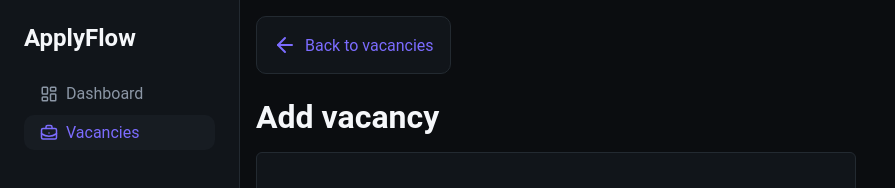
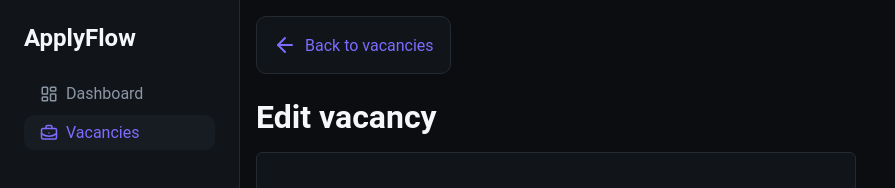
Before and after one commit to SHADrussed/apply-flow, a React (Vite) app: page /vacancies/1/edit in a window 1280 px wide. Shown: the top 188 px of the page, without its empty margins (0-895 px from the left). Built offline with nearby package versions, Linux system fonts and the light colour scheme.

Commit message:
small fixes

```diff
--- a/src/components/VacancyForm/VacancyForm.jsx
+++ b/src/components/VacancyForm/VacancyForm.jsx
@@ -1,4 +1,4 @@
-import { useContext, useState } from "react";
+import { useState } from "react";
 import {
   ErrorText,
   Field,
@@ -13,14 +13,14 @@ import {
 } from "./VacancyForm.styled";
 import { BackLink } from "../../styles/common";
 import { ArrowLeft } from "lucide-react";
-import { VacanciesContext } from "../../contexts/VacanciesContext";
 
 export default function VacancyForm({
   initialData,
   onSubmit,
-  isEditing = true,
+  statuses,
+  title,
+  submitLabel,
 }) {
-  const { statuses } = useContext(VacanciesContext);
   const [formData, setFormData] = useState({
     company: initialData.company,
     position: initialData.position,
@@ -59,7 +59,7 @@ export default function VacancyForm({
         <ArrowLeft />
         Back to vacancies
       </BackLink>
-      <Title>Add vacancy</Title>
+      <Title>{title}</Title>
       <FormCard>
         <Form onSubmit={handleSubmit}>
           <Field>
@@ -113,9 +113,7 @@ export default function VacancyForm({
             />
           </Field>
           {error && <ErrorText>{error}</ErrorText>}
-          <SubmitButton type="submit">
-            {isEditing ? "Save changes" : "Create"}
-          </SubmitButton>
+          <SubmitButton type="submit">{submitLabel}</SubmitButton>
         </Form>
       </FormCard>
     </Page>
--- a/src/contexts/VacanciesProvider.jsx
+++ b/src/contexts/VacanciesProvider.jsx
@@ -84,13 +84,17 @@ function VacanciesProvider({ children }) {
     return vacancies.find((vacancy) => vacancy.id === Number(id));
   }
   function updateVacancy(id, updatedData) {
-    const updatedVacancy = {
-      id: Number(id),
-      ...updatedData,
-    };
+    const numericId = Number(id);
+
     setVacancies((prev) =>
       prev.map((vacancy) =>
-        vacancy.id === Number(id) ? updatedVacancy : vacancy,
+        vacancy.id === numericId
+          ? {
+              ...vacancy,
+              ...updatedData,
+              id: numericId,
+            }
+          : vacancy,
       ),
     );
   }
--- a/src/pages/CreateVacancyPage.jsx
+++ b/src/pages/CreateVacancyPage.jsx
@@ -30,7 +30,9 @@ export default function CreateVacancyPage() {
     <VacancyForm
       initialData={initialData}
       onSubmit={onSubmit}
-      isEditing={false}
+      statuses={statuses}
+      title="Add vacancy"
+      submitLabel="Create"
     />
   );
 }
--- a/src/pages/EditVacancyPage.jsx
+++ b/src/pages/EditVacancyPage.jsx
@@ -8,7 +8,7 @@ export default function EditVacancyPage() {
   const { getVacancy } = useContext(VacanciesContext);
   const { id } = useParams();
   const vacancy = getVacancy(id);
-  const { updateVacancy } = useContext(VacanciesContext);
+  const { updateVacancy, statuses } = useContext(VacanciesContext);
   const navigate = useNavigate();
 
   function onSubmit(formData) {
@@ -20,5 +20,13 @@ export default function EditVacancyPage() {
     return <Page>Vacancy not found</Page>;
   }
 
-  return <VacancyForm initialData={vacancy} onSubmit={onSubmit} />;
+  return (
+    <VacancyForm
+      initialData={vacancy}
+      onSubmit={onSubmit}
+      statuses={statuses}
+      title="Edit vacancy"
+      submitLabel="Save changes"
+    />
+  );
 }
```
